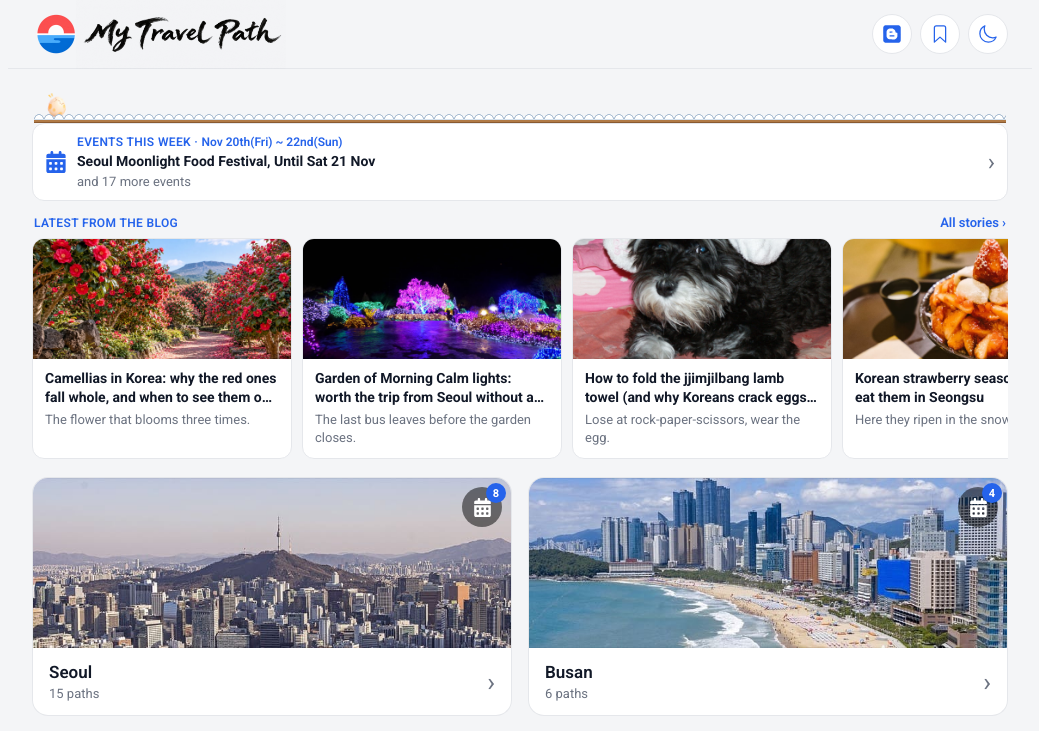
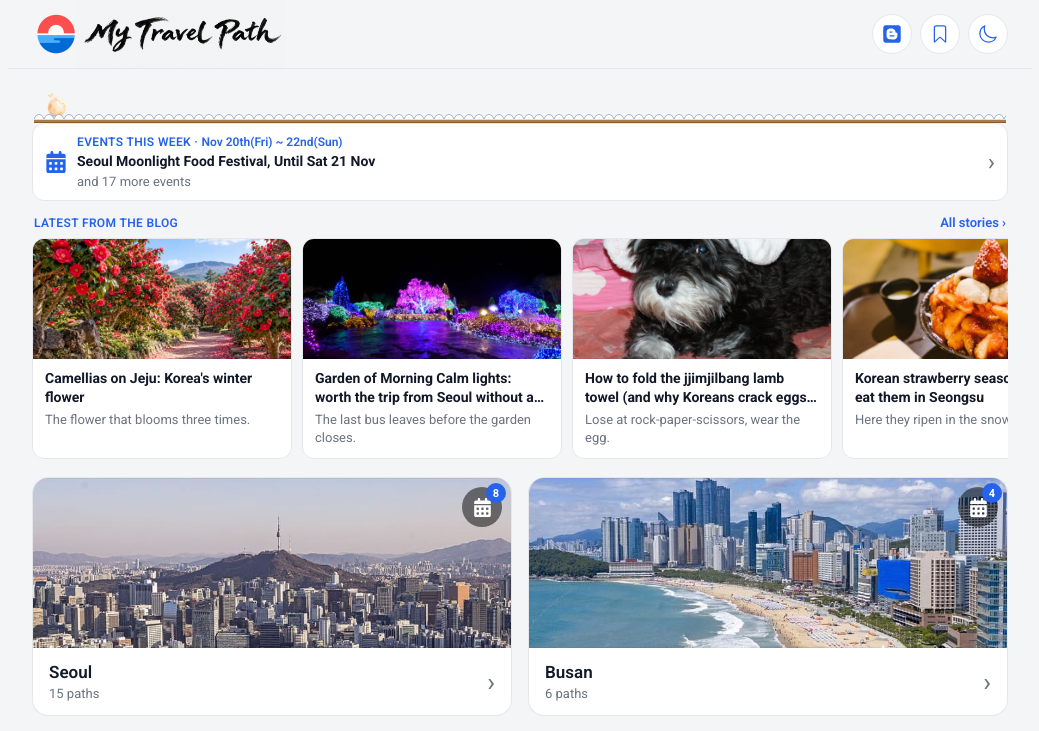
Before and after one commit to jjsoftwareint-ops/MyTravelPath, a React (Vite) app: page / in a window 1280 px wide. Shown: the top 731 px of the page, without its empty margins (120-1159 px from the left). Built offline with nearby package versions, Linux system fonts and the light colour scheme.

Commit message:
Shorten the camellia post title

```diff
--- a/src/data/blog.ts
+++ b/src/data/blog.ts
@@ -40,7 +40,7 @@ export type Post = {
 export const posts: Post[] = [
   {
     id: '2026-11-21-1750',
-    title: 'Camellias in Korea: why the red ones fall whole, and when to see them on Jeju',
+    title: "Camellias on Jeju: Korea's winter flower",
     description:
       'Camellias flower in Korea all winter: pink ones from November, red ones until spring. What the flower means, and where to see them on Jeju.',
     teaser: 'The flower that blooms three times.',
```
